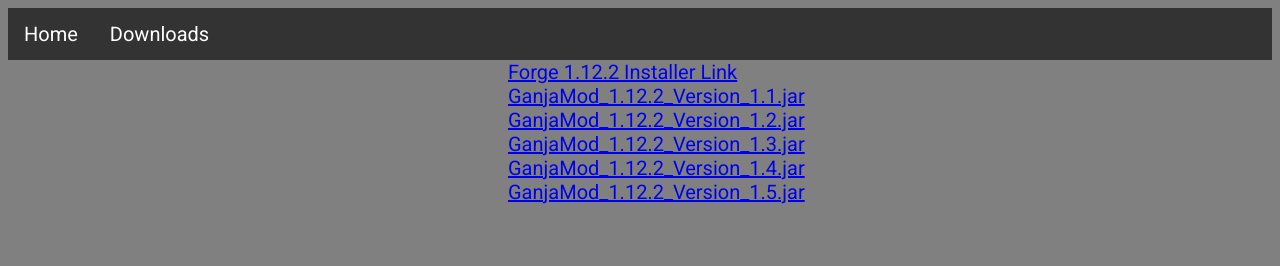
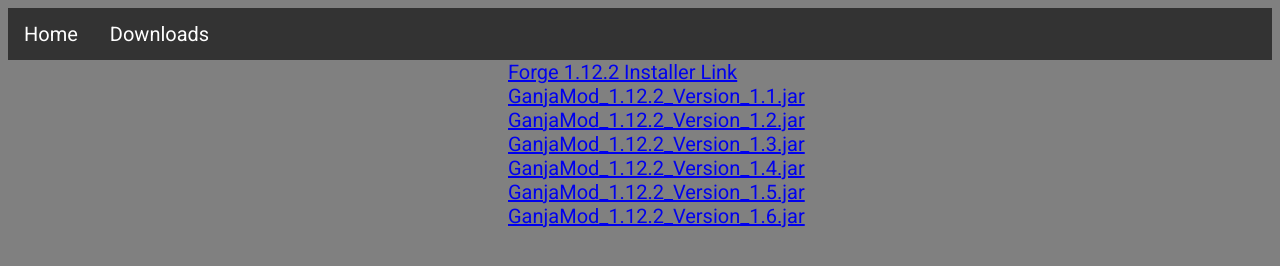
Before and after one commit to ganjamod/ganjamod.github.io, a plain HTML site: page downloads/index.html in a window 1280 px wide. Shown: the top 266 px of the page. Drawn offline with Linux system fonts and the light colour scheme.

Commit message:
Update index.html

```diff
--- a/downloads/index.html
+++ b/downloads/index.html
@@ -65,6 +65,7 @@
 	<a href="GanjaMod_1.12.2_Version_1.3.jar" style="padding-right: 500px;">GanjaMod_1.12.2_Version_1.3.jar</a>
 	<a href="GanjaMod_1.12.2_Version_1.4.jar" style="padding-right: 500px;">GanjaMod_1.12.2_Version_1.4.jar</a>
 	<a href="GanjaMod_1.12.2_Version_1.5.jar" style="padding-right: 500px;">GanjaMod_1.12.2_Version_1.5.jar</a>
+	<a href="GanjaMod_1.12.2_Version_1.6.jar" style="padding-right: 500px;">GanjaMod_1.12.2_Version_1.6.jar</a>
 
 </body>
 </html>
```
